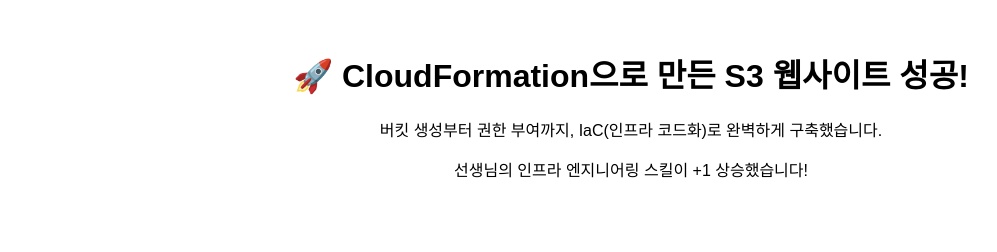
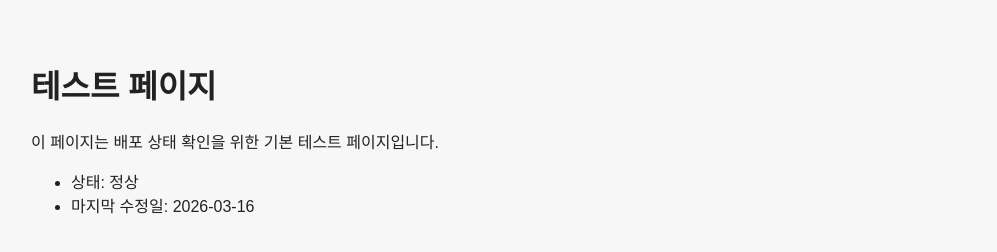
Before and after one commit to iconcube/demo, a plain HTML site: page index.html in a window 1280 px wide. Shown: the whole page, without its empty margins (9-1006 px from the left). Drawn offline with Linux system fonts and the light colour scheme.

Commit message:
test-push

```diff
--- a/index.html
+++ b/index.html
@@ -2,11 +2,15 @@
 <html lang="ko">
 <head>
     <meta charset="UTF-8">
-    <title>S3 정적 웹사이트 테스트</title>
+    <meta name="viewport" content="width=device-width, initial-scale=1.0">
+    <title>테스트 페이지</title>
 </head>
-<body style="text-align: center; margin-top: 50px; font-family: sans-serif;">
-    <h1>🚀 CloudFormation으로 만든 S3 웹사이트 성공!</h1>
-    <p>버킷 생성부터 권한 부여까지, IaC(인프라 코드화)로 완벽하게 구축했습니다.</p>
-    <p>선생님의 인프라 엔지니어링 스킬이 +1 상승했습니다!</p>
+<body style="font-family: Arial, sans-serif; margin: 0; padding: 40px; background: #f7f7f7; color: #222;">
+    <h1>테스트 페이지</h1>
+    <p>이 페이지는 배포 상태 확인을 위한 기본 테스트 페이지입니다.</p>
+    <ul>
+        <li>상태: 정상</li>
+        <li>마지막 수정일: 2026-03-16</li>
+    </ul>
 </body>
 </html>
```
